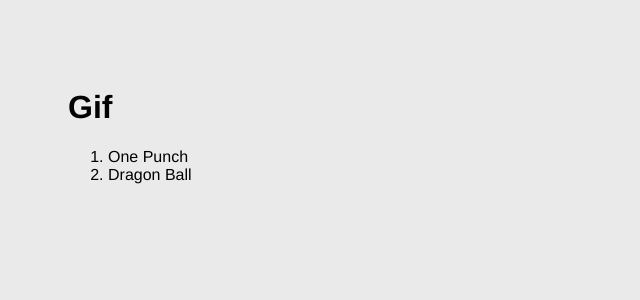
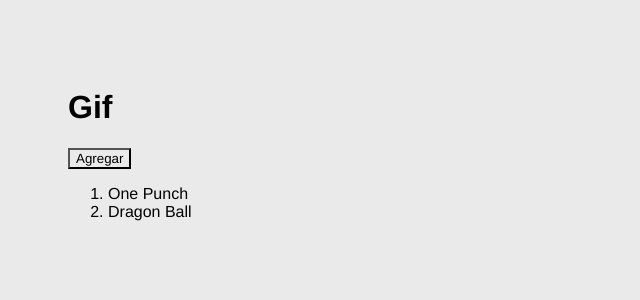
Before and after one commit to stevenmontes/04-gif-expert-app, a React (Vite) app: page / in a window 1280 px wide. Shown: the top 300 px of the page, without its empty margins (0-640 px from the left). Built offline with nearby package versions, Linux system fonts and the light colour scheme.

Commit message:
76. Agregar una nueva categoría

```diff
--- a/src/GifExpertApp.jsx
+++ b/src/GifExpertApp.jsx
@@ -4,10 +4,14 @@
 
     const [categories, setCategories] = useState(['One Punch', 'Dragon Ball']);
 
+    const onAddCategory = () => {
+        setCategories([...categories, 'Mario']);
+    }
+
     return (
         <>
             <h1>Gif</h1>
-
+            <button onClick={onAddCategory}>Agregar</button>
             <ol>
                 {categories.map(category => {
                     return <li key={category}>{category}</li>
```
